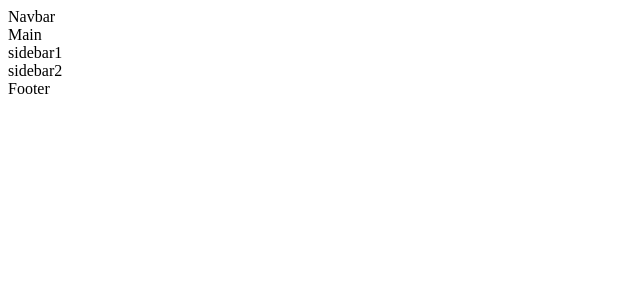
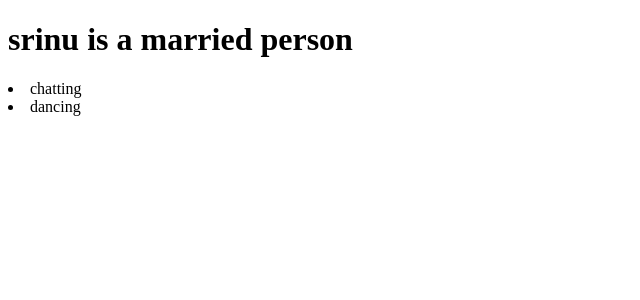
Before and after one commit to srinija1111/react-training, a React (Create React App) app: page / in a window 1280 px wide. Shown: the top 300 px of the page, without its empty margins (0-640 px from the left). Built offline with nearby package versions, Linux system fonts and the light colour scheme.

Commit message:
pushing files to repository

```diff
--- a/src/App.js
+++ b/src/App.js
@@ -1,23 +1,46 @@
 
-import React from 'react'
-import Navbar from './Navbar'
-import Main from './Main'
-import Sidebar1 from './Sidebar1'
-import Sidebar2 from './Sidebar2'
-import Footer from './Footer'
-const App = () => {
+// import React from 'react'
+// import Navbar from './Navbar'
+// import Main from './Main'
+// import Sidebar1 from './Sidebar1'
+// import Sidebar2 from './Sidebar2'
+// import Footer from './Footer'
+// const App = () => {
 
- return (
-    <div className="App">
-      <Navbar/>
-      <Main/>
-      <div className="sidebar">
-        <Sidebar1/>
-        <Sidebar2/>
+//  return (
+//     <div className="App">
+//       <Navbar/>
+//       <Main/>
+//       <div className="sidebar">
+//         <Sidebar1/>
+//         <Sidebar2/>
+//       </div>
+//       <Footer/>
+//     </div>
+//   );
+// }
+
+// export default App;
+import React, {Component} from 'react'
+import CBCPropsEx from './CBCPropsEx'
+import FBCPropEx from './FBCPropEx'
+export default class App extends Component {
+  render(){
+    return (
+      <div>
+        {/* <CBCPropsEx
+        username="srinija"
+        age={19}
+        hobbies={["playing", "stock"]}
+        address={{city:"hitech", area:"madhapur"}}
+        sendFun={function(){alert("iofhi")}}
+        /> */}
+        <FBCPropEx
+        username="srinu"
+        isMarried={true}
+        hobbies={["chatting","dancing"]}
+        />
       </div>
-      <Footer/>
-    </div>
-  );
+    )
+  }
 }
-
-export default App;
--- /dev/null
+++ b/src/CBCPropsEx.jsx
@@ -0,0 +1,21 @@
+import React, { Component } from 'react'
+
+export default class CBCPropsEx extends Component {
+  render() {
+    return (
+        <div>CBCPropsEx
+        <h1>{this.props.username}</h1>
+        <h2>{this.props.age}</h2>
+        {
+            this.props.hobbies.map(hobby=>{
+                return <li>{hobby}</li>
+            })
+        }
+        <h1>{this.props.address.city}</h1>
+        <button onClick={this.props.sendFun}>Click</button>
+      </div>
+
+
+    )
+  }
+}
--- /dev/null
+++ b/src/FBCPropEx.jsx
@@ -0,0 +1,28 @@
+// import React, { Component } from 'react'
+
+// export default class FBCPropEx extends Component {
+//   render() {
+//     return (
+//       <div>FBCPropEx</div>
+//     )
+//   }
+// }
+import React from 'react'
+const FBCPropEx=(props)=>{
+    console.log(props);
+    if(props.isMarried==true){
+        return(
+            <div>
+                <h1>{props.username} is a married person</h1>
+                {
+                    props.hobbies.map(hobby=>{
+                        return <li>{hobby}</li>
+                    })
+                }
+            </div>
+        )
+    }else {
+        return <h1> not married</h1>
+    }
+}
+export default FBCPropEx
```
Also changed, not shown: src/Child1.jsx (added), src/Child2.jsx (added), src/Child3.jsx (added), src/PropChildEx.jsx (added), src/SubChild.jsx (added).
